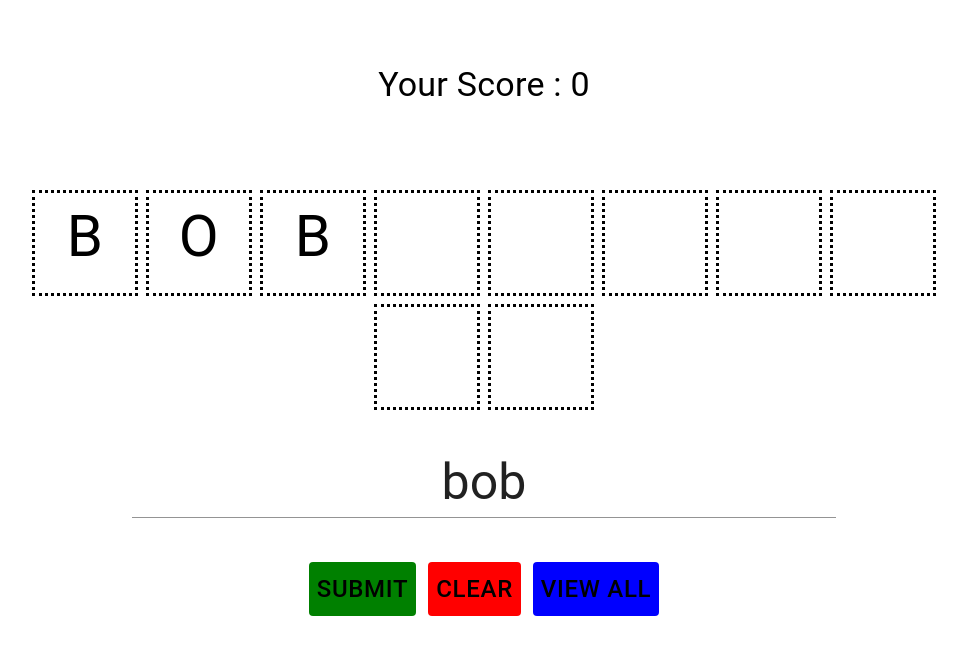
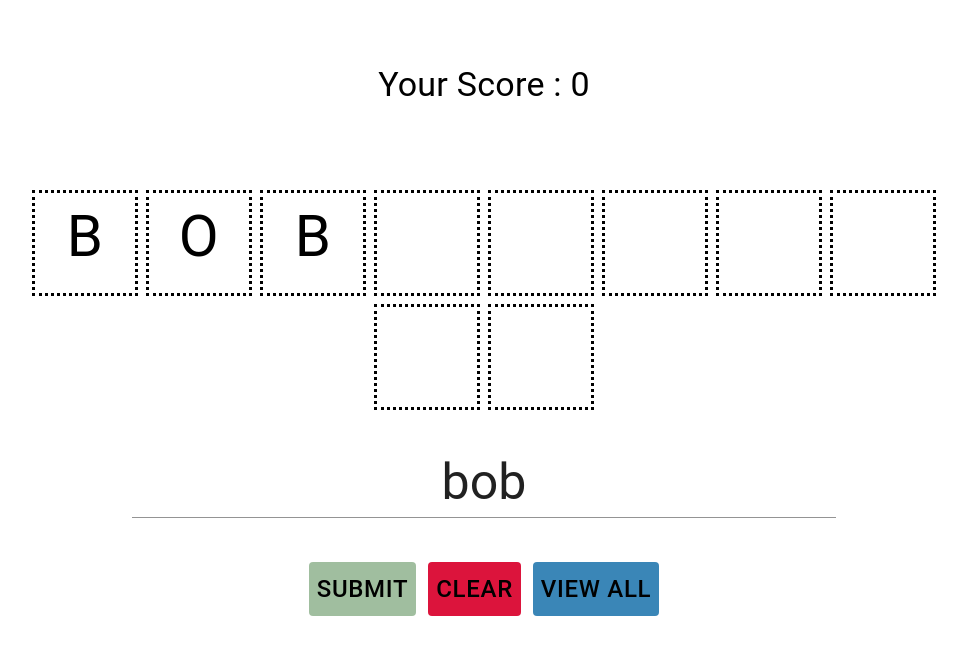
Before and after one commit to Muzamir0604/Scrabble_Calculator, a React (Create React App) app in the folder frontend/scrabble/: page / in a window 1280 px wide. Shown: the top 654 px of the page, without its empty margins (156-1123 px from the left). Built offline with nearby package versions, Linux system fonts and the light colour scheme; no server answers.

Commit message:
style(button): Change button colour

```diff
--- a/frontend/scrabble/src/containers/input.js
+++ b/frontend/scrabble/src/containers/input.js
@@ -21,7 +21,7 @@ const schema = Yup.object({
 
 const useStyles = makeStyles((theme) => ({
   buttonCancel: {
-    backgroundColor: "red",
+    backgroundColor: "#dc143c",
     color: "black",
     [theme.breakpoints.only("xs")]: { fontSize: 12 },
     [theme.breakpoints.only("sm")]: { fontSize: 18 },
@@ -30,7 +30,7 @@ const useStyles = makeStyles((theme) => ({
 
   buttonSubmit: {
     margin: "0.5em 0.5em",
-    backgroundColor: "green",
+    backgroundColor: "#a0be9f",
     color: "black",
     [theme.breakpoints.only("xs")]: { fontSize: 12 },
     [theme.breakpoints.only("sm")]: { fontSize: 18 },
@@ -38,7 +38,7 @@ const useStyles = makeStyles((theme) => ({
   },
   buttonSummary: {
     margin: "0.5em 0.5em",
-    backgroundColor: "blue",
+    backgroundColor: "#3A86B7",
     color: "black",
     [theme.breakpoints.only("xs")]: { fontSize: 12 },
     [theme.breakpoints.only("sm")]: { fontSize: 18 },
```
Also changed, not shown: 1 other file (tests, documents, lock files or other folders).
